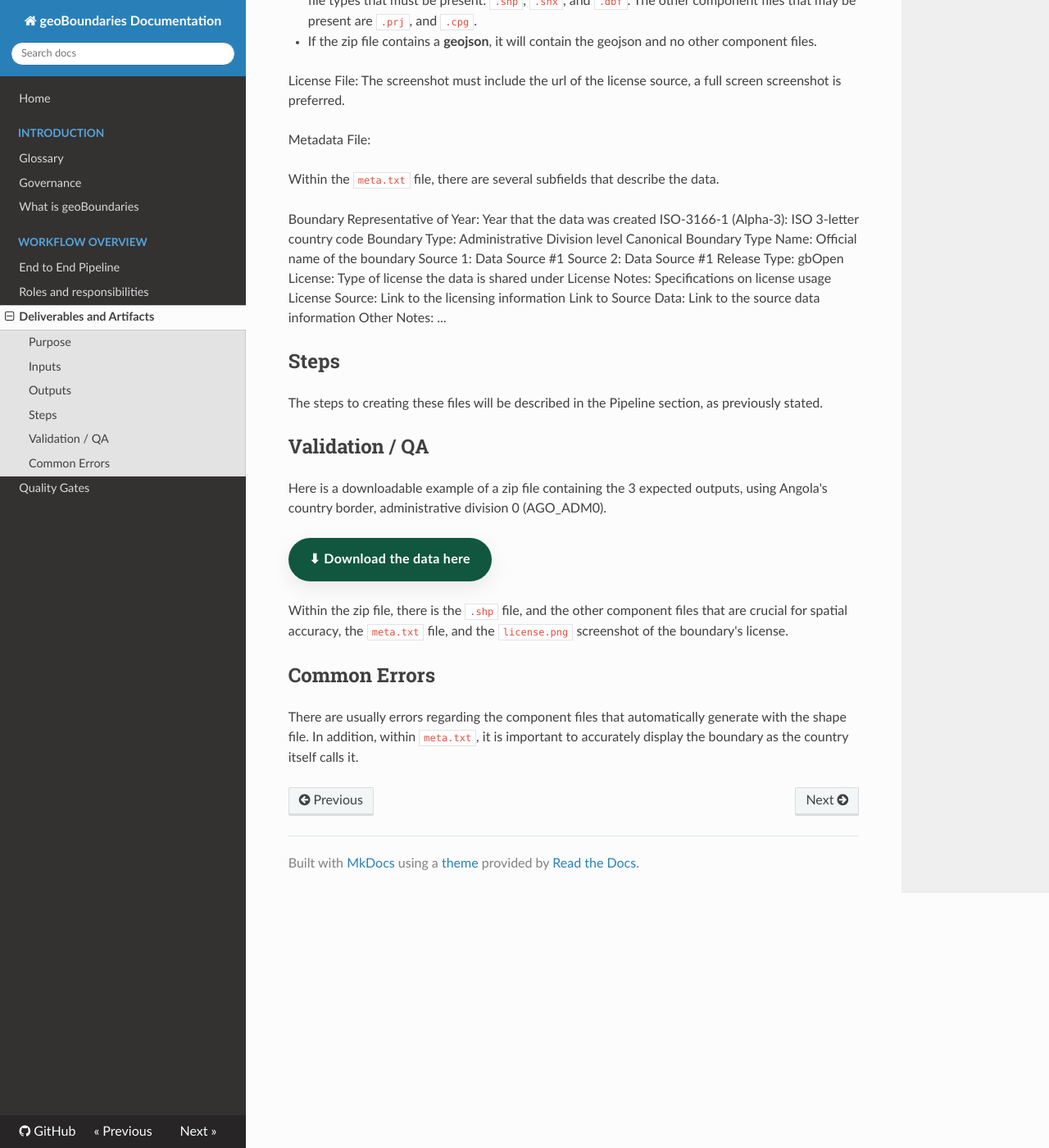
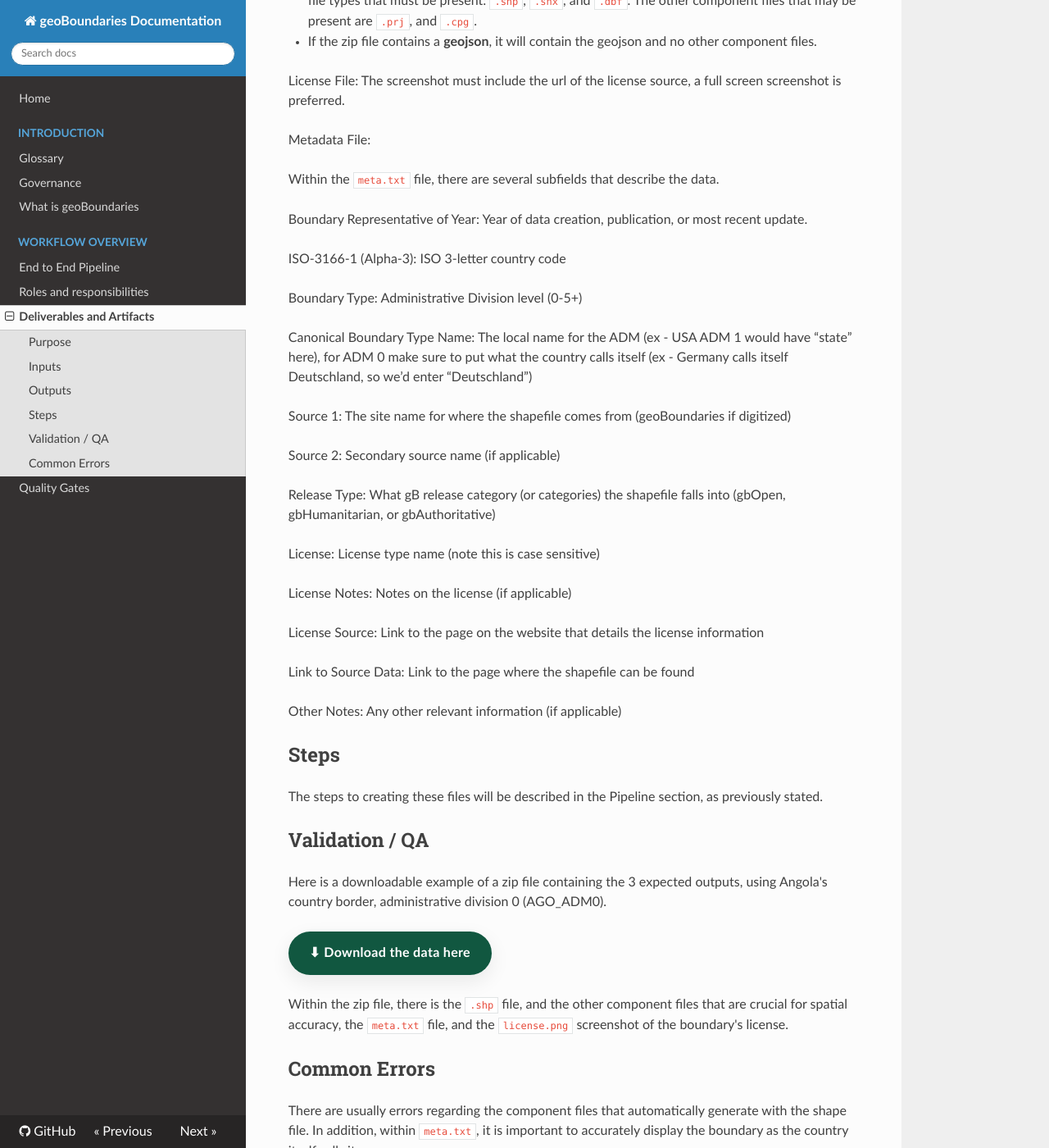
Before and after one commit to wmgeolab/gbDocs, an MkDocs documentation site: the page built from docs/docs/10-workflow-overview/deliverables-and-artifacts.md, in a window 1280 px wide and 1400 px high, scrolled down 701 px. Shown: the whole window at 82% size. Built offline with MkDocs 1.6.1, drawn with Linux system fonts in a browser that asks for light colours; nearby versions of some CDN libraries.

Commit message:
Update deliverables-and-artifacts.md

```diff
--- a/docs/docs/10-workflow-overview/deliverables-and-artifacts.md
+++ b/docs/docs/10-workflow-overview/deliverables-and-artifacts.md
@@ -24,18 +24,29 @@ Metadata File:
 
 Within the `meta.txt` file, there are several subfields that describe the data.
 
-Boundary Representative of Year: Year that the data was created
+Boundary Representative of Year: Year of data creation, publication, or most recent update.
+
 ISO-3166-1 (Alpha-3): ISO 3-letter country code
-Boundary Type: Administrative Division level
-Canonical Boundary Type Name: Official name of the boundary
-Source 1: Data Source #1
-Source 2: Data Source #1
-Release Type: gbOpen
-License: Type of license the data is shared under
-License Notes: Specifications on license usage
-License Source: Link to the licensing information
-Link to Source Data: Link to the source data information
-Other Notes: ...
+
+Boundary Type: Administrative Division level (0-5+)
+
+Canonical Boundary Type Name: The local name for the ADM (ex - USA ADM 1 would have “state” here), for ADM 0 make sure to put what the country calls itself (ex - Germany calls itself Deutschland, so we’d enter “Deutschland”)
+
+Source 1: The site name for where the shapefile comes from (geoBoundaries if digitized)
+
+Source 2: Secondary source name (if applicable)
+
+Release Type: What gB release category (or categories) the shapefile falls into (gbOpen, gbHumanitarian, or gbAuthoritative)
+
+License: License type name (note this is case sensitive)
+
+License Notes: Notes on the license (if applicable)
+
+License Source: Link to the page on the website that details the license information
+
+Link to Source Data: Link to the page where the shapefile can be found
+
+Other Notes: Any other relevant information (if applicable)
 
 ## Steps
 The steps to creating these files will be described in the Pipeline section, as previously stated.
```
